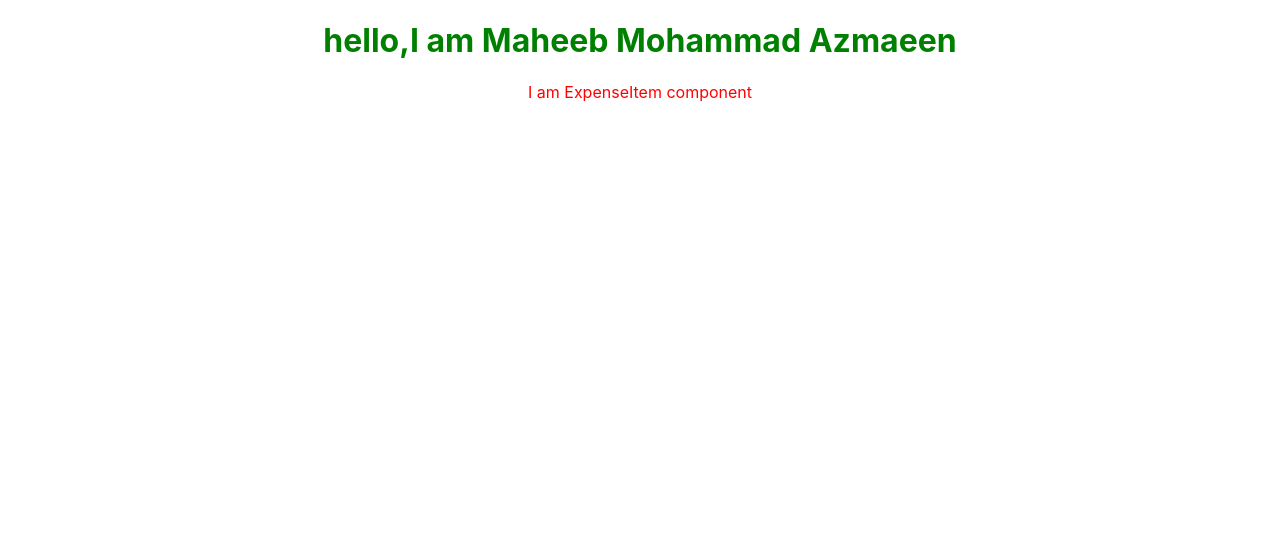
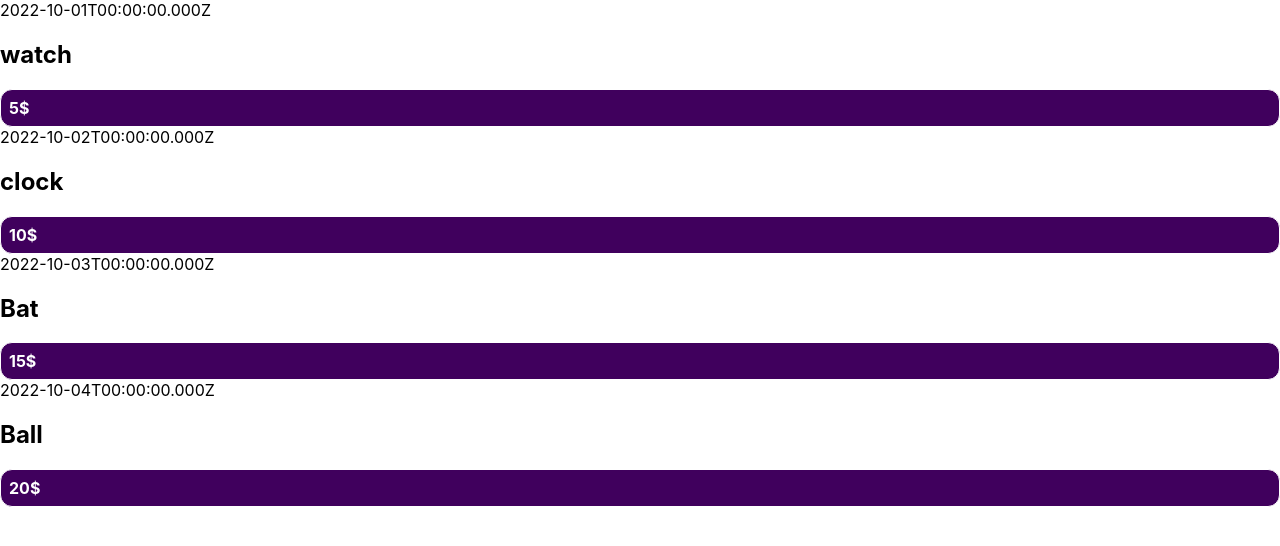
Before and after one commit to Maheeb/react_practice, a React (Create React App) app: page / in a window 1280 px wide. Shown: the top 546 px of the page. Built offline with nearby package versions, Linux system fonts and the light colour scheme.

Commit message:
data passed using props

```diff
--- a/src/App.js
+++ b/src/App.js
@@ -2,10 +2,39 @@ import logo from './logo.svg';
 import './App.css';
 import ExpenseItem from "./components/ExpenseItem";
  const own_function = ()=>{
+    let  expenses=[
+         {
+             id:1,
+             date: new Date(2022,9,1),
+             title: "watch",
+             price: 5
+         },
+        {
+            id:2,
+            date: new Date(2022,9,2),
+            title: "clock",
+            price: 10
+        },
+        {
+            id:3,
+            date: new Date(2022,9,3),
+            title: "Bat",
+            price: 15
+        },
+        {
+            id:4,
+            date: new Date(2022,9,4),
+            title: "Ball",
+            price: 20
+        }
+     ]
+
      return(
          <div>
-             <h1 style={{textAlign:"center", color:"green"}}>hello,I am  Maheeb Mohammad Azmaeen</h1>
-             <ExpenseItem></ExpenseItem>
+             <ExpenseItem title={expenses[0].title} date={expenses[0].date} price={expenses[0].price} id={expenses[0].id}></ExpenseItem>
+             <ExpenseItem title={expenses[1].title} date={expenses[1].date} price={expenses[1].price} id={expenses[1].id}></ExpenseItem>
+             <ExpenseItem title={expenses[2].title} date={expenses[2].date} price={expenses[2].price} id={expenses[2].id}></ExpenseItem>
+             <ExpenseItem title={expenses[3].title} date={expenses[3].date} price={expenses[3].price} id={expenses[3].id}></ExpenseItem>
          </div>
      )
  }
--- /dev/null
+++ b/src/components/ExpenseItem.css
@@ -0,0 +1,49 @@
+.expense-items
+{
+    display: flex;
+    justify-content: space-between;
+    align-items: center;
+    box-shadow: 0 2px 8px rgba(0, 0, 0, 0.25);
+    padding: 0.5rem;
+    margin: 1rem 0;
+    border-radius: 12px;
+    background-color: #4b4b4b;
+}
+.expense-item_description
+{
+    display: flex;
+    flex-direction: column;
+    gap: 1rem;
+    align-items:flex-end;
+    flex-flow: column-reverse;
+    justify-content: flex-start;
+    flex: 1;
+}
+.expense-item h2
+{
+    color: #3a3a3a;
+    font-size: 1rem;
+    flex:1;
+    margin: 0 1rem;
+    color:white;
+}
+.expense-item_price
+{
+    font-size: 1rem;
+    font-weight: bold;
+    color: white;
+    background-color: #40005d;
+    border: 1px solid white;
+    padding: 0.5rem;
+    border-radius: 12px;
+}
+
+@media (min-width: 580px) {
+    .expense-item_description
+    {
+        flex-direction: row;
+        align-items:center;
+        justify-content: flex-start;
+        flex: 1;
+    }
+}
--- a/src/components/ExpenseItem.js
+++ b/src/components/ExpenseItem.js
@@ -1,6 +1,14 @@
-const expenseItem=()=>{
+import  "./ExpenseItem.css";
+const expenseItem=(props)=>{
+
     return(
-        <p style={{textAlign:"center",color:"red"}}>I am ExpenseItem component</p>
+      <div>
+          <div className="expense-item">{props.date.toISOString()}</div>
+          <div>
+              <h2 className="expense-item_description">{props.title}</h2>
+              <div className="expense-item_price">{props.price}$</div>
+          </div>
+      </div>
     )
 }
 
```
